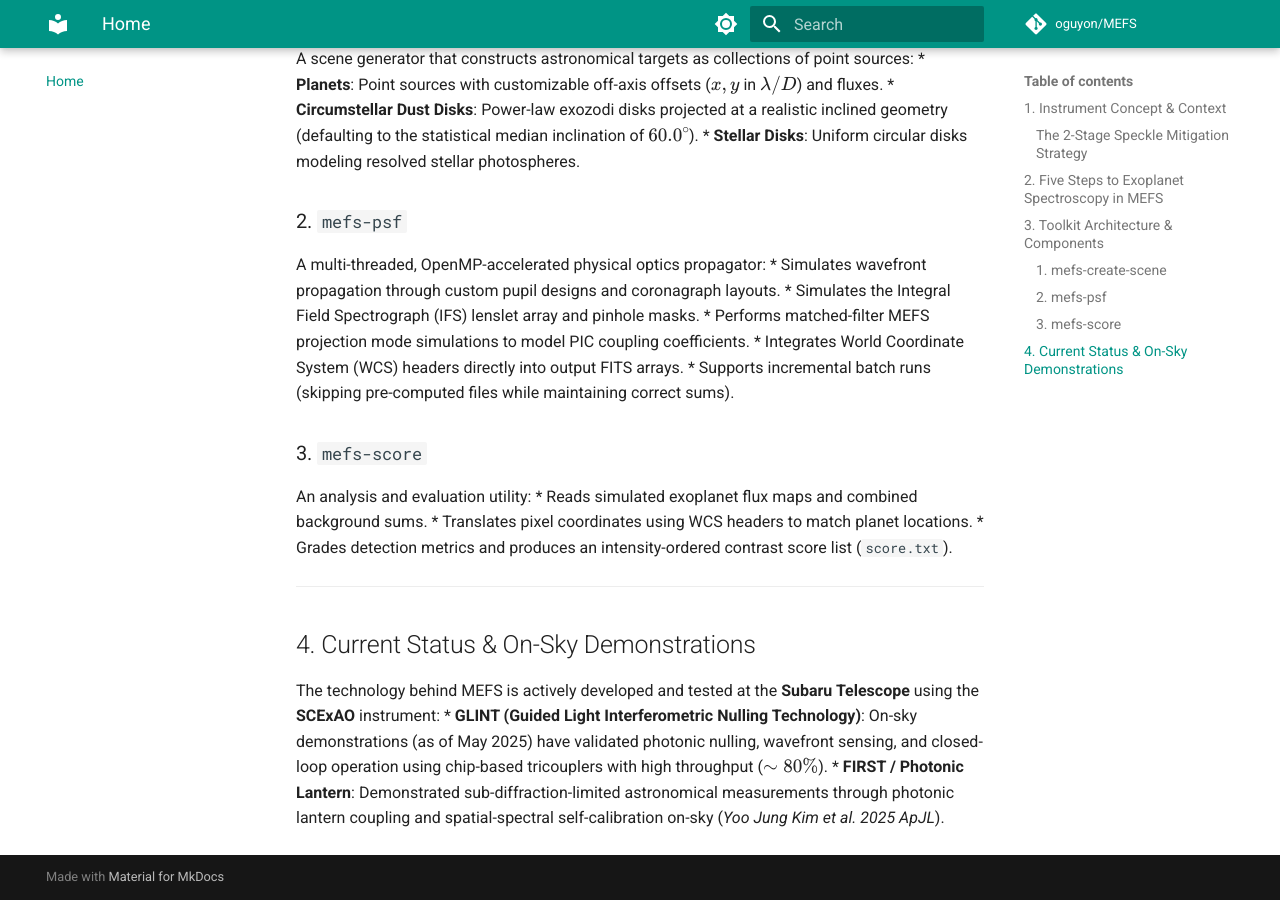
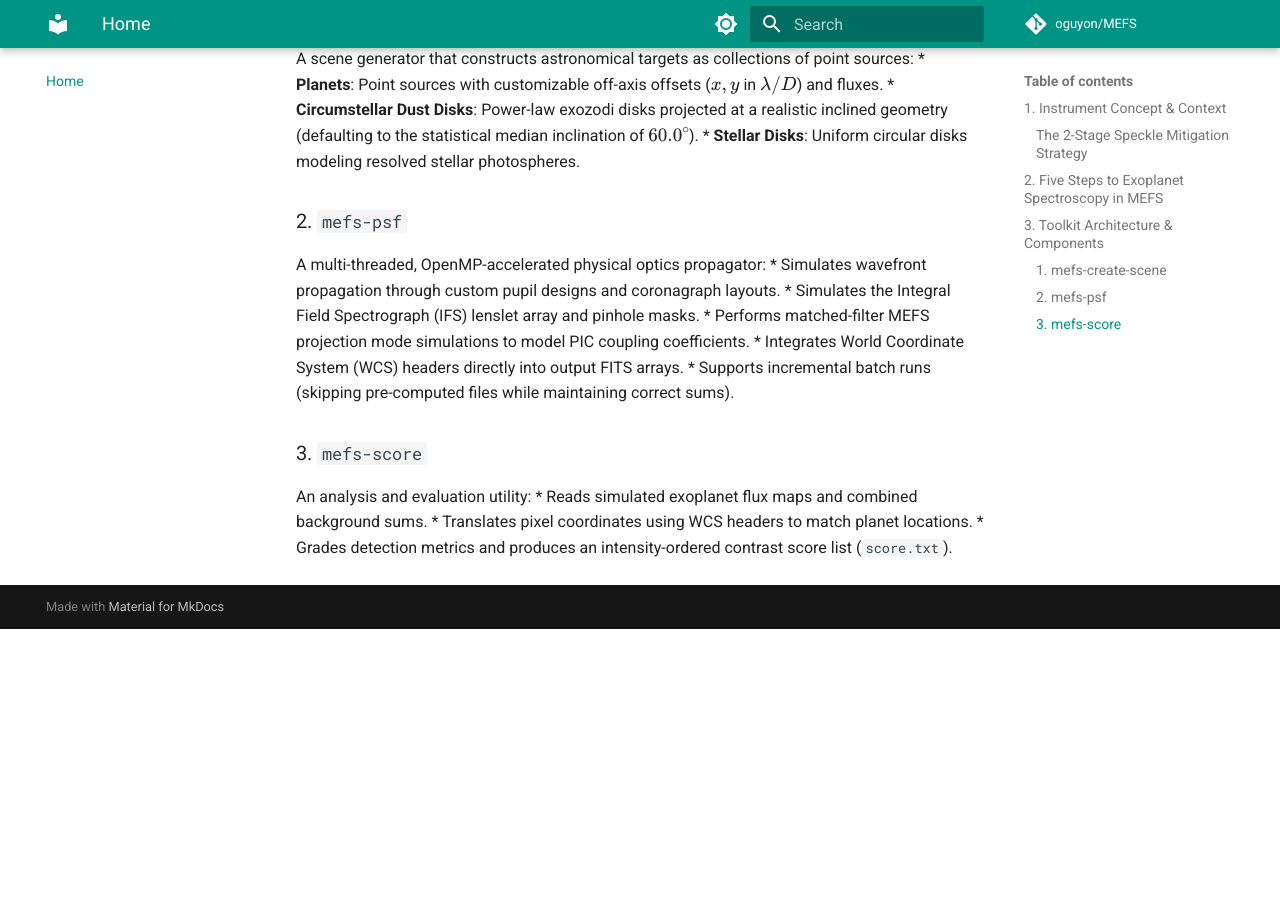
Before and after one commit to oguyon/MEFS, an MkDocs documentation site: the page built from docs/index.md, in a window 1280 px wide and 900 px high, scrolled down 1729 px. Built offline with MkDocs 1.6.1 and Material for MkDocs 9.7.7, drawn with Linux system fonts in a browser that asks for light colours; a script that is not in the unit is left out; comment, search, counter and statistics services are not loaded; after the commit the page ends 2358 px from its top, so only the background shows below that.

Commit message:
docs: remove GLINT/FIRST references and status sections
Remove 'References & Project Status' from README, 'Current Status
& On-Sky Demonstrations' from docs/index.md, and 'On-Sky Prototyping
& SCExAO Status' from docs/theory.md.

```diff
--- a/docs/index.md
+++ b/docs/index.md
@@ -84,16 +84,3 @@
 * Reads simulated exoplanet flux maps and combined background sums.
 * Translates pixel coordinates using WCS headers to match planet locations.
 * Grades detection metrics and produces an intensity-ordered contrast score list (`score.txt`).
-
----
-
-## 4. Current Status & On-Sky Demonstrations
-
-The technology behind MEFS is actively developed and tested at the **Subaru Telescope** using the
-**SCExAO** instrument:
-* **GLINT (Guided Light Interferometric Nulling Technology)**: On-sky demonstrations (as of May 2025)
-  have validated photonic nulling, wavefront sensing, and closed-loop operation using chip-based
-  tricouplers with high throughput ($\sim 80\%$).
-* **FIRST / Photonic Lantern**: Demonstrated sub-diffraction-limited astronomical measurements
-  through photonic lantern coupling and spatial-spectral self-calibration on-sky (*Yoo Jung Kim et
-  al. 2025 ApJL*).
```
Also changed, not shown: README.md (+0 -11 lines), docs/theory.md (+0 -12 lines).
